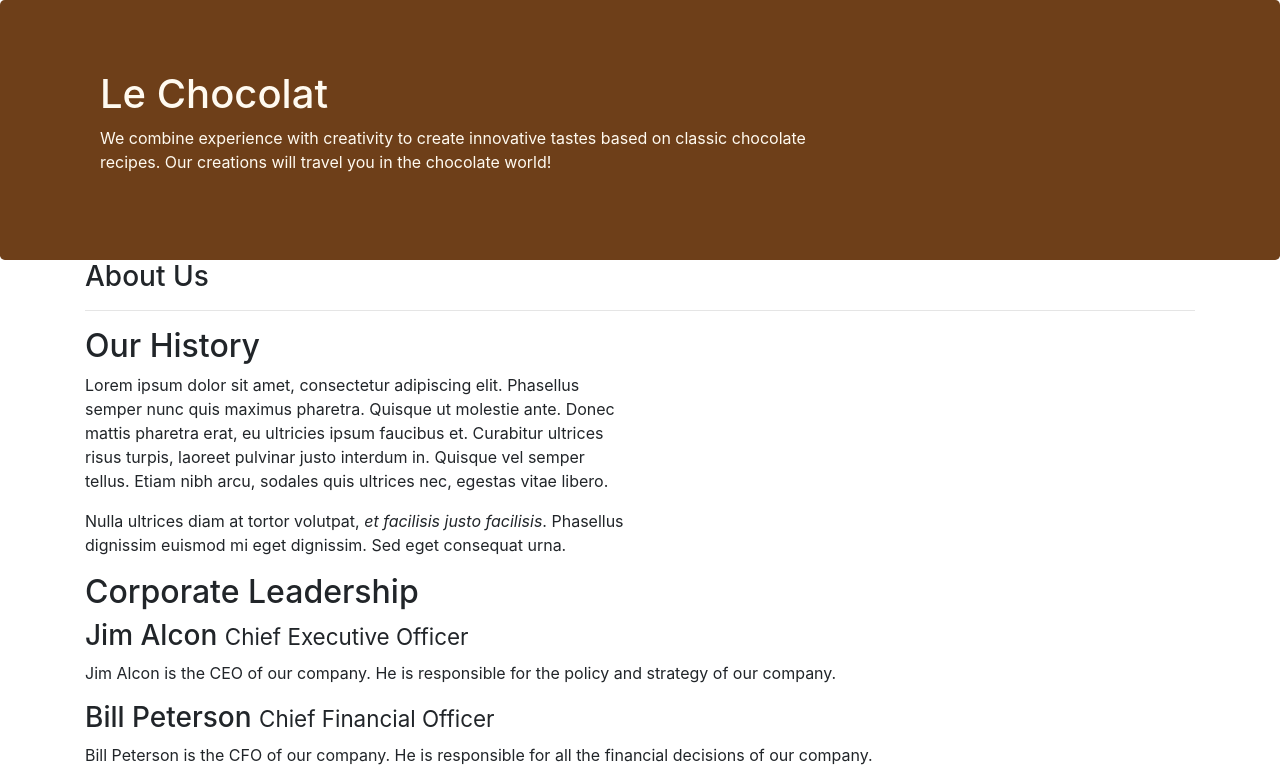
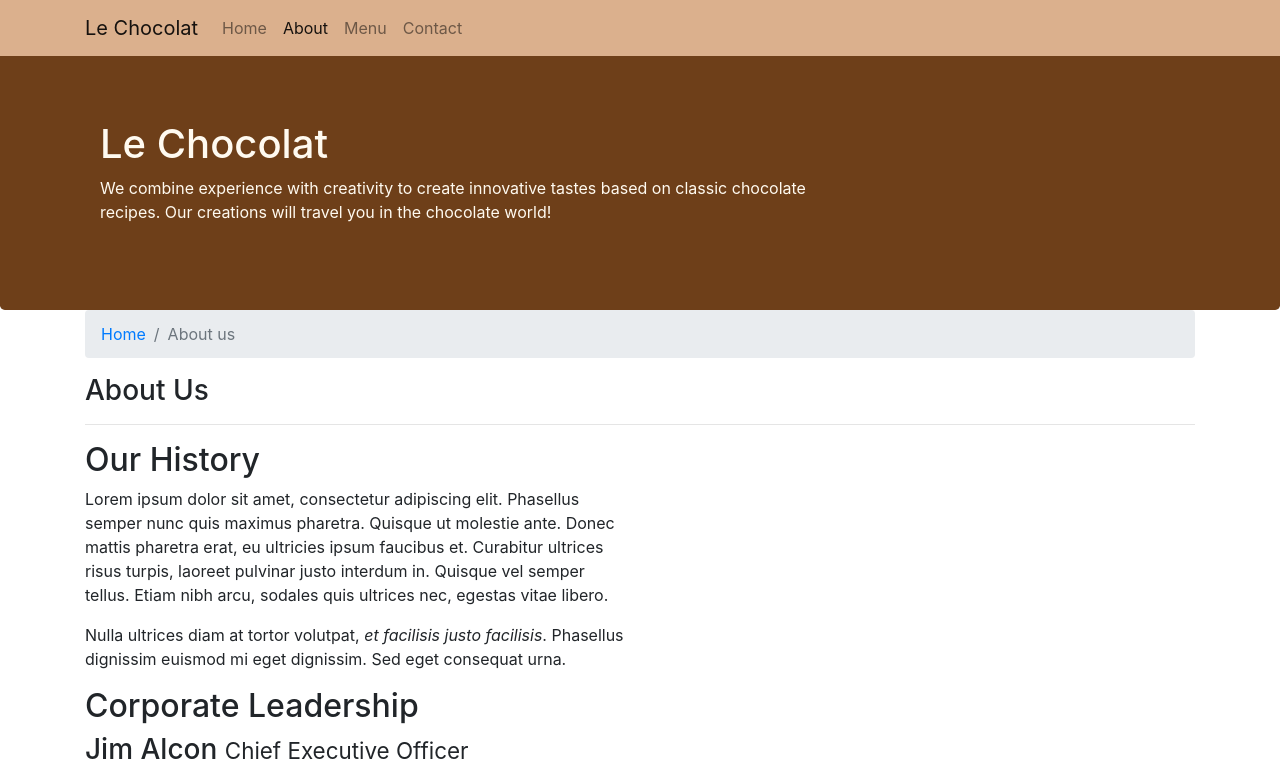
Before and after one commit to giwta-dv/leChocolat, a website: page aboutus.html in a window 1280 px wide. Shown: the top 772 px of the page. Drawn offline with nearby package versions, Linux system fonts and the light colour scheme.

Commit message:
Navbar and Breadcrumbs

```diff
--- a/aboutus.html
+++ b/aboutus.html
@@ -14,7 +14,22 @@
 </head>
 
 <body>
-
+    <nav class="navbar navbar-expand-md navbar-light bg-light fixed-top">
+        <div class="container">
+            <a class="navbar-brand" href="/index.html">Le Chocolat</a>
+            <button class="navbar-toggler" type="button" data-toggle="collapse" data-target="#Navbar">
+                <span class="navbar-toggler-icon"></span>
+            </button>
+            <div class="collapse navbar-collapse" id="Navbar">
+                <ul class="navbar-nav">
+                    <li class="nav-item "><a class="nav-link" href="./index.html"> Home</a></li>
+                    <li class="nav-item active"><a class="nav-link" href="./aboutus.html">About</a></li>
+                    <li class="nav-item"><a class="nav-link" href="#">Menu</a></li>
+                    <li class="nav-item"><a class="nav-link" href="#">Contact</a></li>
+                </ul>
+            </div>
+        </div>
+    </nav>
     <header class="jumbotron">
         <div class="container">
             <div class="row row-header">
@@ -30,6 +45,13 @@
     </header>
 
     <div class="container">
+        <nav aria-label="breadcrumb">
+            <ol class="breadcrumb">
+                <li class="breadcrumb-item"><a href="./index.html">Home</a></li>
+                <li class="breadcrumb-item active" aria-current="page">About us</li>
+            </ol>
+        </nav>
+
         <div class="row">
             <div class="col-12">
                 <h3>About Us</h3>
@@ -56,16 +78,20 @@
             <div class="col-12">
                 <h2>Corporate Leadership</h2>
                 <h3>Jim Alcon <small>Chief Executive Officer </small></h3>
-                <p class="d-none d-sm-block">Jim Alcon is the CEO of our company. He is responsible for the policy and strategy of our company.
+                <p class="d-none d-sm-block">Jim Alcon is the CEO of our company. He is responsible for the policy and
+                    strategy of our company.
                 </p>
                 <h3>Bill Peterson <small>Chief Financial Officer </small></h3>
-                <p class="d-none d-sm-block">Bill Peterson is the CFO of our company. He is responsible for all the financial decisions of our
+                <p class="d-none d-sm-block">Bill Peterson is the CFO of our company. He is responsible for all the
+                    financial decisions of our
                     company. </p>
                 <h3>John Cook <small>Chef</small></h3>
-                <p class="d-none d-sm-block">Our Chef, John Cook has specialized in the production of chocolates and he has created the receipts
+                <p class="d-none d-sm-block">Our Chef, John Cook has specialized in the production of chocolates and he
+                    has created the receipts
                     for our chocolates. </p>
                 <h3>Vasilis Wilson <small>Sous-chef </small></h3>
-                <p class="d-none d-sm-block">Vasilis Wilson is well informed of all the current trends in pastry and contributes his innovative
+                <p class="d-none d-sm-block">Vasilis Wilson is well informed of all the current trends in pastry and
+                    contributes his innovative
                     ideas in our products. </p>
             </div>
         </div>
--- a/css/styles.css
+++ b/css/styles.css
@@ -24,3 +24,10 @@ address{
     margin:0px;
     color:#0f0f0f;
 }
+body{
+    padding:50px 0px 0px 0px;
+    z-index:0;
+}
+.bg-light {
+    background-color: #dbb08d !important;
+}
```
Also changed, not shown: index.html (+20 -3 lines).
